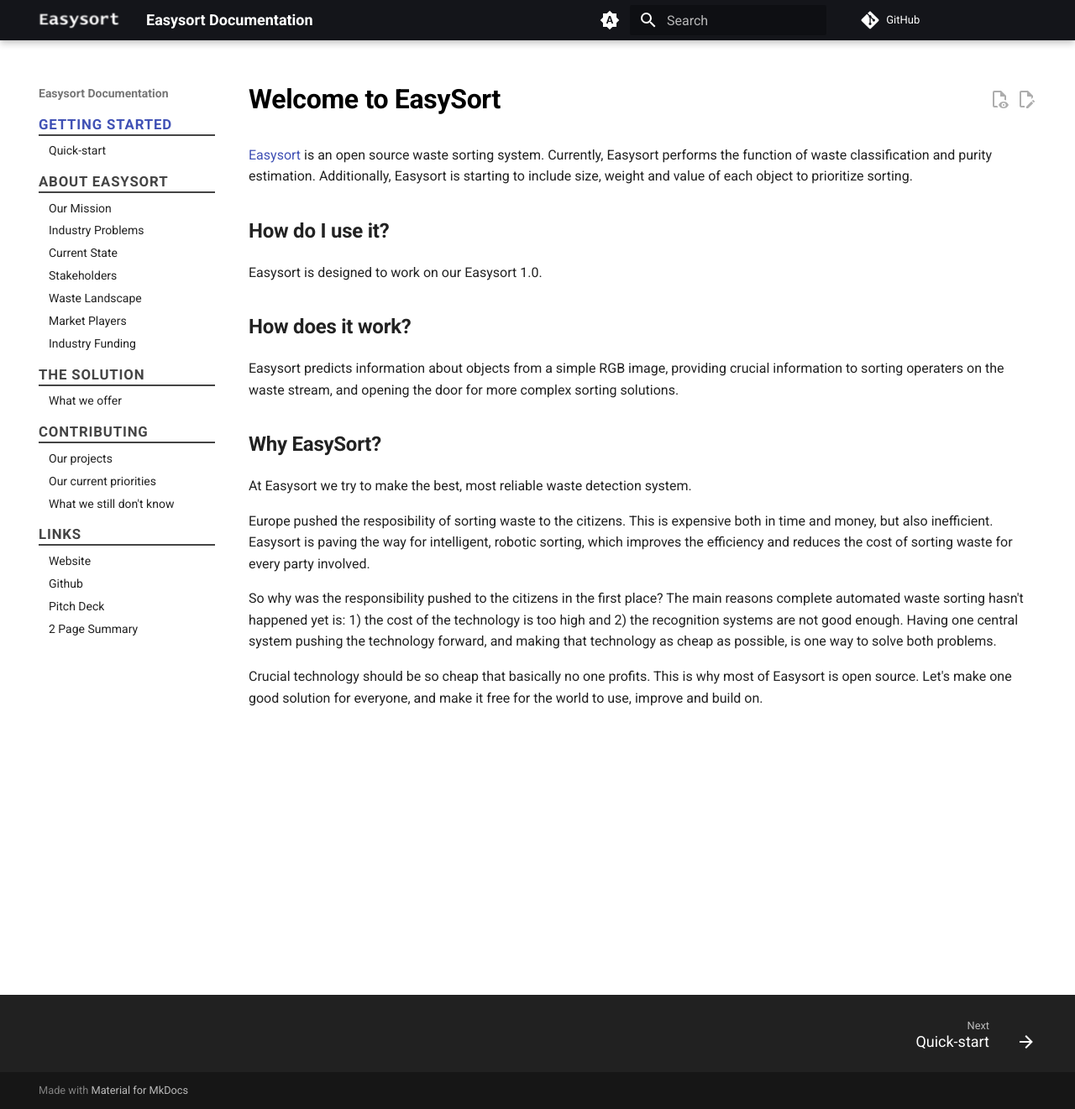
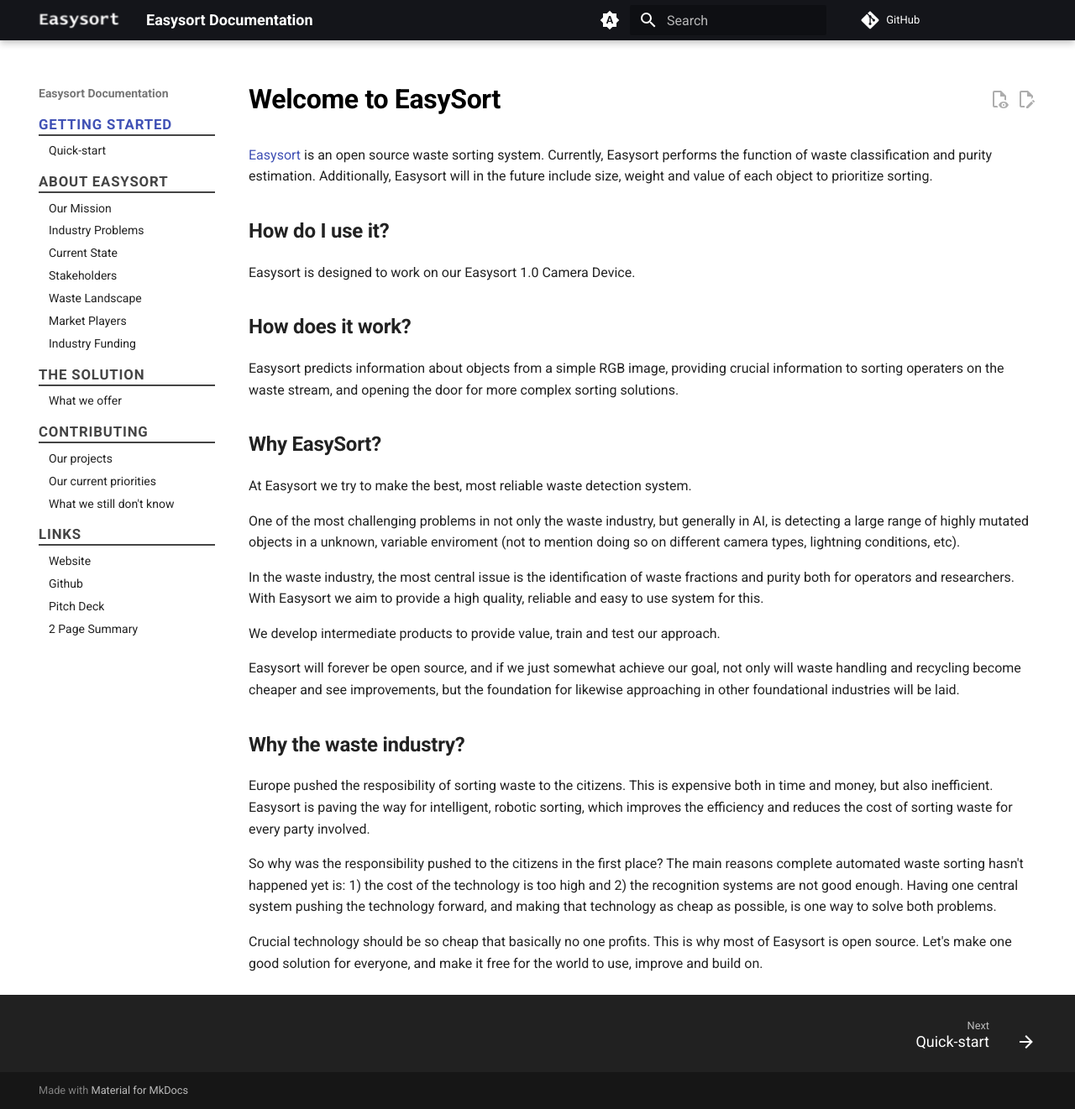
Before and after one commit to Easysort/Easysort, an MkDocs documentation site: the page built from docs/index.md, in a window 1280 px wide and 1321 px high. Shown: the whole window at 84% size. Built offline with MkDocs 1.6.1 and Material for MkDocs 9.7.7, drawn with Linux system fonts in a browser that asks for light colours; comment, search, counter and statistics services are not loaded.

Commit message:
update index

```diff
--- a/docs/index.md
+++ b/docs/index.md
@@ -1,9 +1,10 @@
 # Welcome to EasySort
 
-[Easysort](https://github.com/EasySort/easysort) is an open source waste sorting system. Currently, Easysort performs the function of waste classification and purity estimation. Additionally, Easysort is starting to include size, weight and value of each object to prioritize sorting.
+[Easysort](https://github.com/EasySort/easysort) is an open source waste sorting system. Currently, Easysort performs the function of waste classification and purity estimation. Additionally, Easysort will in the future include size, weight and value of each object to prioritize sorting.
+
 ## How do I use it?
 
-Easysort is designed to work on our Easysort 1.0.
+Easysort is designed to work on our Easysort 1.0 Camera Device.
 
 ## How does it work?
 
@@ -13,6 +14,16 @@
 
 At Easysort we try to make the best, most reliable waste detection system.
 
+One of the most challenging problems in not only the waste industry, but generally in AI, is detecting a large range of highly mutated objects in a unknown, variable enviroment (not to mention doing so on different camera types, lightning conditions, etc).
+
+In the waste industry, the most central issue is the identification of waste fractions and purity both for operators and researchers. With Easysort we aim to provide a high quality, reliable and easy to use system for this.
+
+We develop intermediate products to provide value, train and test our approach.
+
+Easysort will forever be open source, and if we just somewhat achieve our goal, not only will waste handling and recycling become cheaper and see improvements, but the foundation for likewise approaching in other foundational industries will be laid.
+
+## Why the waste industry?
+
 Europe pushed the resposibility of sorting waste to the citizens. This is expensive both in time and money, but also inefficient. Easysort is paving the way for intelligent, robotic sorting, which improves the efficiency and reduces the cost of sorting waste for every party involved.
 
 So why was the responsibility pushed to the citizens in the first place? The main reasons complete automated waste sorting hasn't happened yet is: 1) the cost of the technology is too high and 2) the recognition systems are not good enough. Having one central system pushing the technology forward, and making that technology as cheap as possible, is one way to solve both problems.
```
